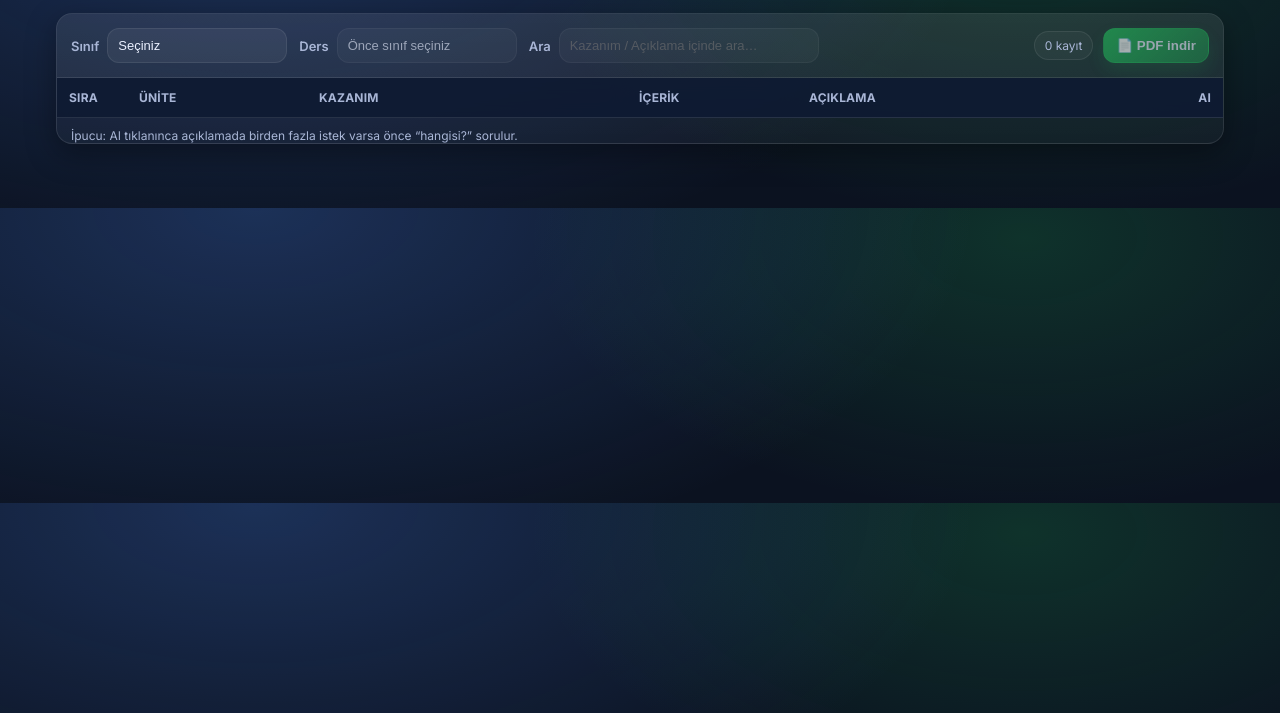
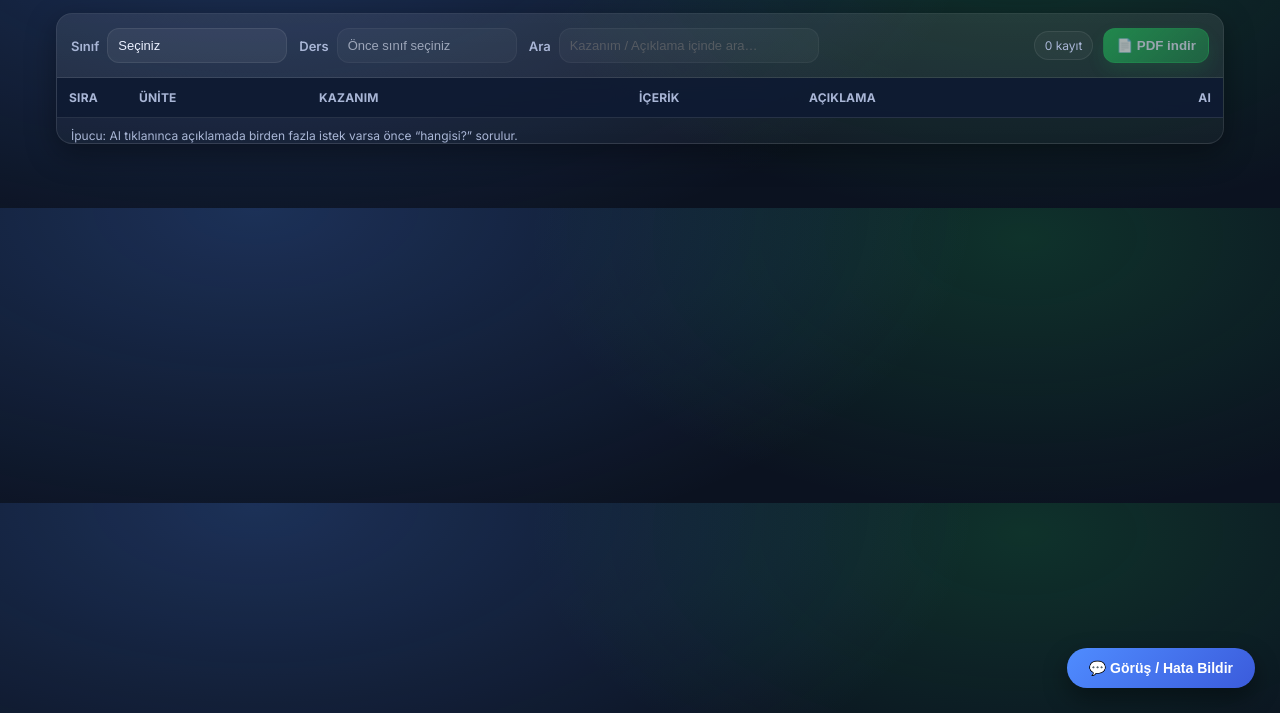
Before and after one commit to etkinsonucyayin/icerik-tablo, a website: page index.html in a window 1280 px wide. Shown: the part 87-800 px from the top of the page. Drawn offline with nearby package versions, Linux system fonts and the light colour scheme.

Commit message:
Update index.html

```diff
--- a/index.html
+++ b/index.html
@@ -9,7 +9,6 @@
 <link rel="preconnect" href="https://fonts.gstatic.com" crossorigin>
 <link href="https://fonts.googleapis.com/css2?family=Inter:wght@400;500;600;700&display=swap" rel="stylesheet">
 
-<!-- PDF için (A4 yatay, çok sayfalı tablo) -->
 <script src="https://cdnjs.cloudflare.com/ajax/libs/jspdf/2.5.1/jspdf.umd.min.js"></script>
 <script src="https://cdnjs.cloudflare.com/ajax/libs/jspdf-autotable/3.8.2/jspdf.plugin.autotable.min.js"></script>
 
@@ -227,6 +226,31 @@
   @keyframes spin{ to{ transform:rotate(360deg); } }
   #loadingText{ font-size:14px; color:#eaf0ff; }
 
+  /* Geri Bildirim Butonu */
+  .feedback-btn {
+    position: fixed;
+    bottom: 25px;
+    right: 25px;
+    background: linear-gradient(135deg, #4f8cff, #3b5bdb);
+    color: white;
+    padding: 12px 22px;
+    border-radius: 50px;
+    border: none;
+    font-weight: 600;
+    font-size: 14px;
+    box-shadow: 0 10px 25px rgba(0,0,0,0.4);
+    z-index: 999;
+    cursor: pointer;
+    display: flex;
+    align-items: center;
+    gap: 8px;
+    transition: all 0.3s ease;
+  }
+  .feedback-btn:hover {
+    transform: translateY(-3px);
+    filter: brightness(1.1);
+  }
+
   @media (max-width:720px){
     input{ min-width:220px; }
     select{ min-width:160px; }
@@ -294,7 +318,6 @@
     </div>
   </div>
 
-  <!-- Loading Overlay -->
   <div id="loadingOverlay">
     <div class="loading-box">
       <div class="spinner"></div>
@@ -302,7 +325,6 @@
     </div>
   </div>
 
-  <!-- Result modal -->
   <div class="modal" id="modal" onclick="backdropClose(event)">
     <div class="panel" role="dialog" aria-modal="true">
       <div class="panel-head">
@@ -322,7 +344,6 @@
     </div>
   </div>
 
-  <!-- Choice modal (Birden fazla içerik türü varsa) -->
   <div class="modal" id="choiceModal" onclick="choiceBackdropClose(event)">
     <div class="panel" style="width:520px; max-width:96vw;">
       <div class="panel-head">
@@ -336,7 +357,6 @@
     </div>
   </div>
 
-  <!-- Zaten var modal (Daha önce üretildiyse uyarır) -->
   <div class="modal" id="existModal" onclick="existBackdropClose(event)">
     <div class="panel" style="width:460px; max-width:96vw;">
       <div class="panel-head">
@@ -355,6 +375,25 @@
       </div>
     </div>
   </div>
+
+  <div class="modal" id="feedbackModal" onclick="feedbackBackdropClose(event)">
+    <div class="panel" style="width:700px; max-height:85vh;">
+      <div class="panel-head">
+        <h3>Görüş / Hata Bildir</h3>
+        <button class="btn" onclick="closeFeedbackModal()">Kapat</button>
+      </div>
+      <div class="panel-body" style="padding:0; height:600px; overflow:hidden;">
+        <iframe src="https://docs.google.com/forms/d/e/1FAIpQLScCQcqpkJNvyYIBcVwXCZzpZ6zy__r2y5JyQt-LtvPgEOH8Og/viewform?embedded=true"
+                width="100%" height="100%" frameborder="0" marginheight="0" marginwidth="0">
+          Yükleniyor…
+        </iframe>
+      </div>
+    </div>
+  </div>
+
+  <button class="feedback-btn" onclick="openFeedbackModal()">
+    <span>💬 Görüş / Hata Bildir</span>
+  </button>
 
 <script>
   // -------------------- State --------------------
@@ -911,6 +950,17 @@
     proceedWithGeneration(pendingRow, pendingKey);
   }
 
+  // -------------------- Feedback Modal Functions --------------------
+  function openFeedbackModal() {
+    document.getElementById("feedbackModal").style.display = "flex";
+  }
+  function closeFeedbackModal() {
+    document.getElementById("feedbackModal").style.display = "none";
+  }
+  function feedbackBackdropClose(e) {
+    if (e.target && e.target.id === "feedbackModal") closeFeedbackModal();
+  }
+
   // -------------------- AI generation --------------------
 
   // Ana Tıklama Yönlendiricisi
@@ -945,6 +995,7 @@
     try {
       const desc = String(row["AÇIKLAMA"] || "").trim();
       const contentType = String(row["E-İÇERİK TÜRÜ"] || "").toLowerCase();
+      // DÜZELTME: Noktalı virgülden dolayı oluşan kısa ve anlamsız parçaları (ör: "hazırlanır.") eler
       const parts = desc.split(/[\n;]+/).map(s => s.trim()).filter(s => s.length > 15);
 
       const hasVideo = /video|film|belgesel/i.test(desc) || /video|film|belgesel/i.test(contentType);
```
